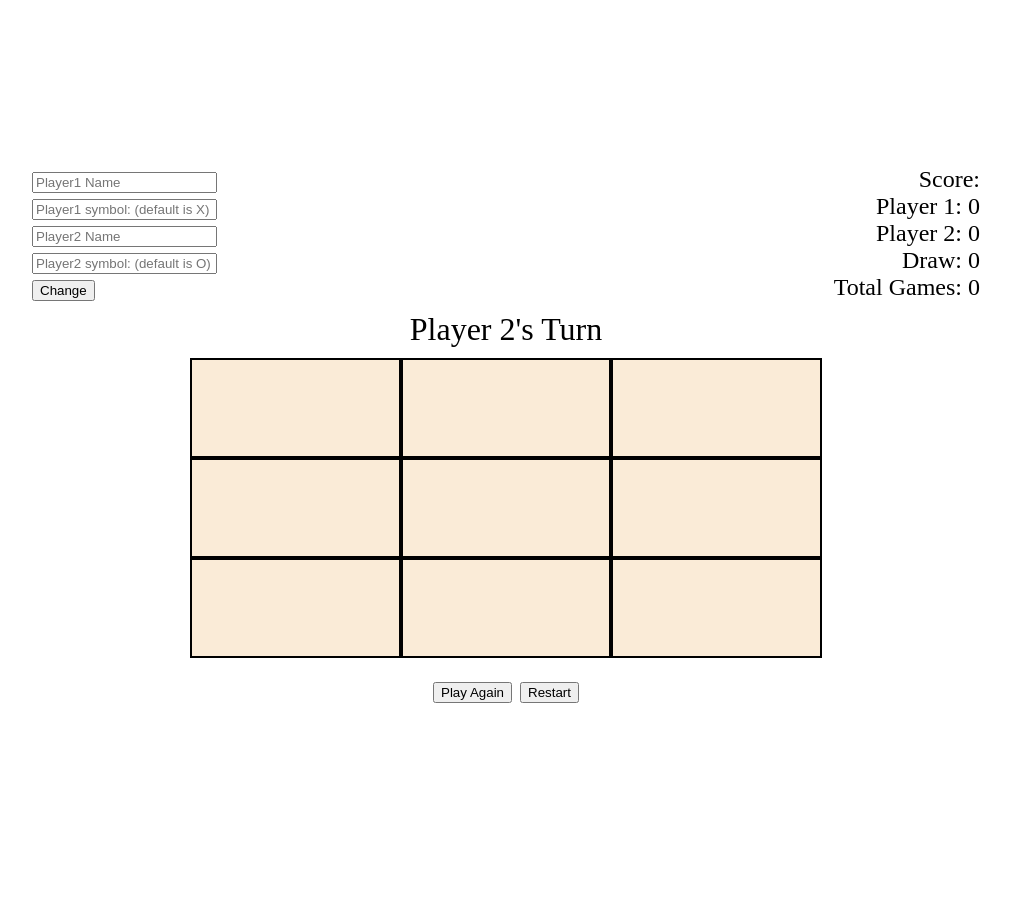
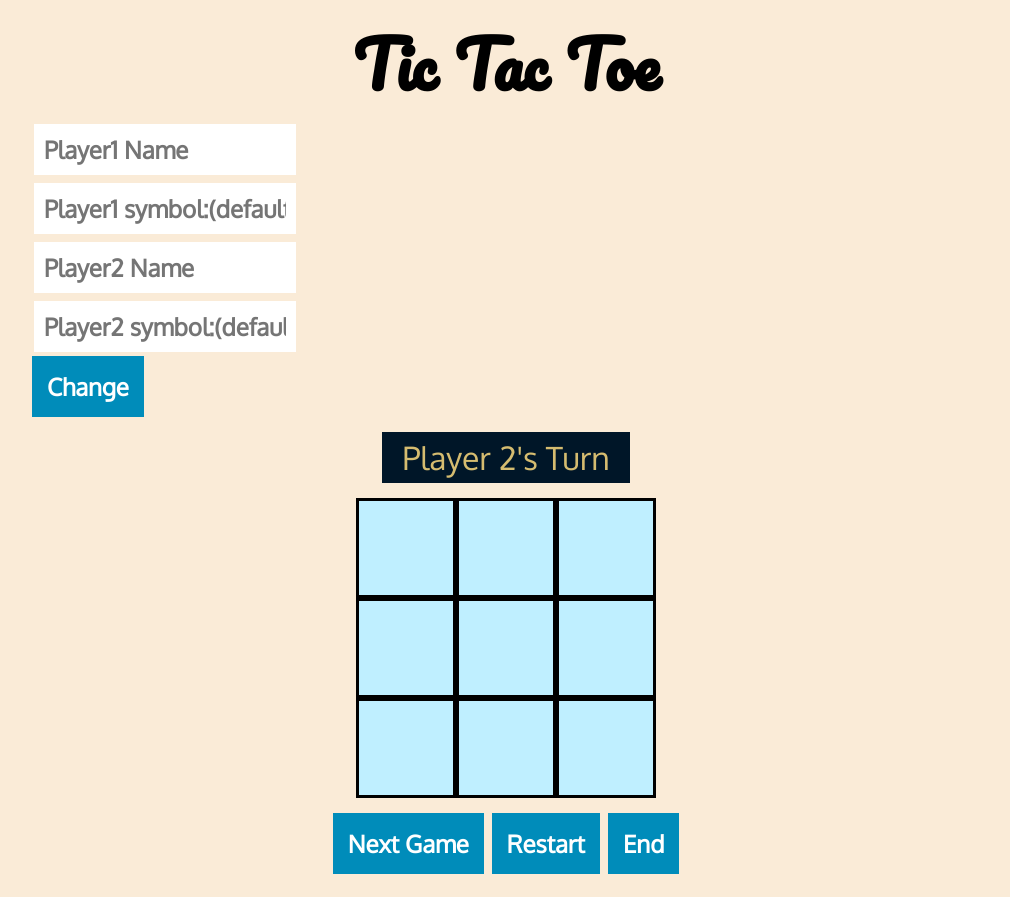
Before and after one commit to shaileshkarki/tictactoe, a plain HTML site: page index.html in a window 1280 px wide. Shown: the whole page, without its empty margins (134-1144 px from the left). Before the commit the page ends 800 px from the top, so only its background shows below. Drawn offline with Linux system fonts and the light colour scheme.

Commit message:
Fixed some css issues

```diff
--- a/app.js
+++ b/app.js
@@ -10,6 +10,8 @@ var numberOfGame = 0;
 var counter = 0;
 var arr = [1,2,3,4,5,6,7,8,9];
 var gameDecided = false;
+var boxColor = "#BFEFFF";
+var winColor = "maroon";
 var div = document.querySelectorAll('.container>div');
 var message = document.querySelector('.message');
 var turn = document.querySelector('.turn');
@@ -17,11 +19,12 @@ var score1 = document.querySelector('.p1');
 var score2 = document.querySelector('.p2');
 var tie = document.querySelector('.draw');
 var totalGames = document.querySelector('.total');
-var newGame = document.querySelector('.new-btn');
+var nextGame = document.querySelector('.next-btn');
+var closeGame = document.querySelector('.close-btn');
 var restartGame = document.querySelector('.restart-btn');
 var changeInfo = document.querySelector('.change-info');
 
-var handleChangeDiv = function (event) {
+var handleChangeTicTacBox = function (event) {
     if (checkDivEmpty(event.target.textContent) && !gameDecided) {
         var temp = Number(event.target.classList.item(0).charAt(3));
         if (turnToPlay == 1) {
@@ -34,16 +37,21 @@ var handleChangeDiv = function (event) {
         if (check[0]) {
             if (check[1] == player1Symbol) {
                 message.textContent = player1 + " won the game";
+                message.style.display = "block";
                 player1Win++;
             } else {
                 message.textContent = player2 + " won the game";
+                message.style.display = "block";
                 player2Win++;
             }
         }
+
         counter++;
+        document.querySelector('.scoreboard').style.display = "block";
         document.querySelector('.player-info').style.display = "none";
         if(counter == 9 && !check[0]) {
             message.textContent = "This game is Draw";
+            message.style.display = "block";
         }
         if(turnToPlay === 1) {
             turnToPlay = 2;
@@ -113,22 +121,22 @@ var score = function () {
 }
 
 var displayLine = function(num) {
-    div[num].style.backgroundColor = "maroon";
+    div[num].style.backgroundColor = winColor;
 }
 
-var handleNewGame = function () {
+var handleNextGame = function () {
     arr = [1,2,3,4,5,6,7,8,9];
     counter = 0;
-    //document.querySelector('.player-info').style.display = "block";
     numberOfGame++;
     if (!gameDecided) {
         draw++;
     }
     gameDecided = false;
-    message.textContent = ' ';
+    message.textContent = '';
+    message.style.display = "none";
     div.forEach(function (divPointer) {
         divPointer.textContent = '';
-        divPointer.style.backgroundColor = "antiquewhite";
+        divPointer.style.backgroundColor = boxColor;
         score();
         startingFirst();
     })
@@ -139,15 +147,16 @@ var startingFirst = function () {
     var number = Math.floor(Math.random() * 2) + 1;
     if (number === 1) {
         turnToPlay = 1;
-        turn.textContent = player1 + " will start the game";
+        turn.textContent = "First Player: " + player1;
     } else {
         turnToPlay = 2;
-        turn.textContent = player2 + " will start the game";
+        turn.textContent = "First Player: " + player2;
     }
 }
 
-var handleRestartGame = function () {
-    location.reload();
+var handleClose = function () {
+   window.close();
+    // location.reload();
 }
 
 var handleChangeInfo = function () {
@@ -178,6 +187,22 @@ var handleChangeInfo = function () {
     checkTurn();
     score();
 }
+var handleRestart = function () {
+    if (gameDecided == false && counter != 9) {
+        arr = [1,2,3,4,5,6,7,8,9];
+        counter = 0;
+        gameDecided = false;
+        message.textContent = '';
+        message.style.display = "none";
+        div.forEach(function (divPointer) {
+            divPointer.textContent = '';
+            divPointer.style.backgroundColor = boxColor;
+            score();
+            startingFirst();
+        })
+    }
+
+}
 startingFirst();
 checkTurn();
 score();
@@ -186,8 +211,9 @@ document.querySelector('.player-info').style.display = "block";
 
 
 div.forEach(function (divPointer) {
-     divPointer.addEventListener('click',handleChangeDiv)
+     divPointer.addEventListener('click',handleChangeTicTacBox)
 })
-newGame.addEventListener('click',handleNewGame);
-restartGame.addEventListener('click',handleRestartGame);
+nextGame.addEventListener('click',handleNextGame);
+closeGame.addEventListener('click',handleClose);
+restartGame.addEventListener('click',handleRestart);
 changeInfo.addEventListener('click',handleChangeInfo);
--- a/index.html
+++ b/index.html
@@ -5,23 +5,29 @@
     <meta name="viewport" content="width=device-width, initial-scale=1.0">
     <title>Tic Tac Toe</title>
     <link rel="stylesheet" href="style.css">
+    <link href="https://fonts.googleapis.com/css2?family=Pacifico&display=swap" rel="stylesheet">
+    <link href="https://fonts.googleapis.com/css2?family=Oxygen&display=swap" rel="stylesheet">
 </head>
 <body>
     <div class="wrapper">
+
         <header>
+            <h1>Tic Tac Toe</h1>
+        </header>
 
-        </header>
+        <main>
             <section class="game-header">
                 <div class="player-name">
                    <div class="player-info">
                         <input type="text" class="p1Name" placeholder="Player1 Name">
-                    <input type="text" class="p1Symbol" placeholder="Player1 symbol: (default is X)">
+                        <input type="text" class="p1Symbol" placeholder="Player1 symbol:(default is X)">
                         <input type="text" class="p2Name" placeholder="Player2 Name">
-                    <input type="text" class="p2Symbol" placeholder="Player2 symbol: (default is O)">
+                        <input type="text" class="p2Symbol" placeholder="Player2 symbol:(default is O)">
                         <button class="change-info">Change</button>
                     </div>
                 </div>
                 <div class="scoreboard">
+
                     Score:<br>
                     <span class="p1-name"></span>: <span class="p1"></span><br>
                     <span class="p2-name"></span>: <span class="p2"></span><br>
@@ -29,9 +35,11 @@
                     Total Games: <span class="total"></span>
                 </div>
             </section>
-        <main>
+            <section>
                 <div class="turn">
                 </div>
+            </section>
+            <section>
                 <div class="container">
                     <div class ="div0"></div>
                     <div class ="div1"></div>
@@ -43,10 +51,15 @@
                     <div class ="div7"></div>
                     <div class ="div8"></div>
                 </div>
+            </section>
+            <section>
+                <div class ="new"> <button class="next-btn">Next Game</button>
+                    <button class="restart-btn">Restart</button> <button class="close-btn">End</button>
                 </div>
-            <div class ="new"> <button class="new-btn">Play Again</button>
-                <button class="restart-btn">Restart</button></div>
+            </section>
+            <section>
                 <div class="message"></div>
+            </section>
         </main>
     </div>
     <script src="app.js"></script>
--- a/style.css
+++ b/style.css
@@ -2,11 +2,13 @@
     box-sizing: border-box;
 }
 body {
-    background-color: #ffffff;
+    background-color: antiquewhite;
+    font-family: 'Oxygen', sans-serif;
 }
 main {
-    width:50%;
-    margin-left:25%;
+    display: grid;
+    grid-template-columns: 1fr;
+    justify-items: center;
 }
 .container {
     display: grid;
@@ -20,14 +22,23 @@ main {
     min-height: 100px;
     min-width: 100px;
     width: 100%;
-    background-color: antiquewhite;
-    border: 2px solid black;
+    background-color: #BFEFFF;
+    border: 3px solid black;
     font-size: 3rem;
+    cursor: pointer;
 }
 .message, .turn, .new {
     text-align: center;
-    margin: 10px;
+    margin: 15px;
     font-size: 2rem;
+}
+.message, .turn {
+    background-color: #001628;
+    color: #d5bc70;
+    padding: 5px 20px;
+}
+.message {
+    display: none;
 }
 
 .winLine {
@@ -36,26 +47,77 @@ main {
 .game-header {
     width:100%;
     display: grid;
-    grid-template-columns: 1fr 1fr;
-    font-size: x-large;
+    grid-template-columns: 2fr 1fr;
+    font-size: large;
+    grid-template-areas:
+        "a b"
+        "a b";
 }
 .player-name {
     width: 50%;
+    grid-area: a;
+    align-self: end;
     display: grid;
     grid-template-columns: 1fr;
-    padding-left:25%;
-    padding-top: 25%;
 }
 .scoreboard {
-
     text-align: right;
-    padding-right: 25%;
-    padding-top: 25%;
+    grid-area: b;
+    align-self: end;
+    font-weight: 700;
+    border: none;
+    font-size: 1.5rem;
+    margin: 4px 2px;
+    display: none;
 }
 .player-info {
     display: none;
 }
-/* .disabledbutton {
-    pointer-events: none;
-    opacity: 0.4;
-} */
+button {
+    font-weight: 700;
+    background-color:#008CBA;
+    color:vwhite;
+    text-align: center;
+    border: none;
+    color: white;
+    padding: 15px;
+    text-align: center;
+    text-decoration: none;
+    display: inline-block;
+    font-size: 1.5rem;
+    font-family: 'Oxygen', sans-serif;
+}
+
+
+input {
+    font-family: 'Oxygen', sans-serif;
+    font-weight: 700;
+    text-align: left;
+    border: none;
+    padding: 10px;
+    font-size: 1.5rem;
+    margin: 4px 2px;
+}
+header {
+    text-align: center;
+    font-family: 'Pacifico', cursive;
+    font-weight: 900;
+    font-size: xx-large;
+    margin-top: 5px;
+    display: grid;
+    grid-template-columns: 1fr 4fr 1fr;
+    grid-template-areas: "a b c";
+    align-items: start;
+    width: 100%;
+}
+
+header>h1 {
+    grid-area: b;
+    margin-top: 0px;
+    margin-bottom: 0px;
+}
+
+.wrapper {
+    width: 75%;
+    margin-left: 12.5%;
+}
```
Lines whose indentation alone changed are shown as unchanged.
